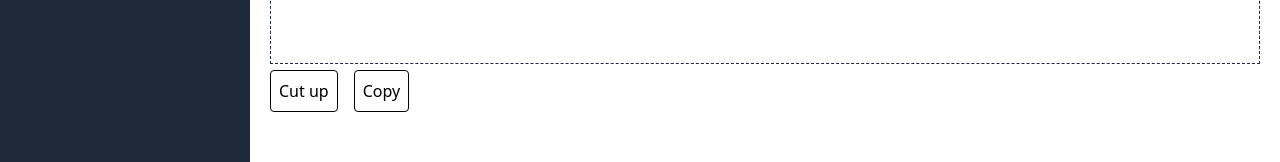
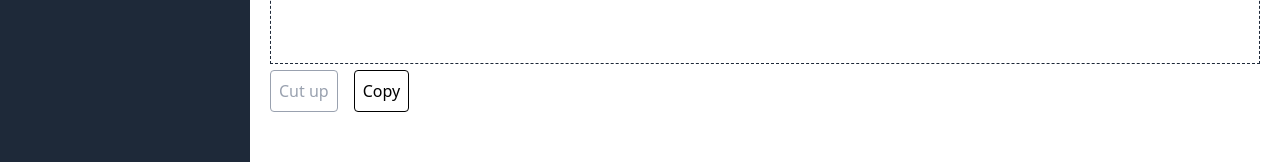
Before and after one commit to dku7/cut-up-tool, a React (Vite) app: page / in a window 1280 px wide. Shown: the part 432-594 px from the top of the page. Built offline with nearby package versions, Linux system fonts and the light colour scheme.

Commit message:
create CutUpButton, disable when InputText is empty

```diff
--- /dev/null
+++ b/src/components/CutUpButton.tsx
@@ -0,0 +1,22 @@
+import { memo } from "react";
+
+interface CutUpButtonProps {
+  disabled: boolean;
+  handleCutUpText: () => void;
+}
+
+export const CutUpButton = memo(function CutUpButton({
+  disabled,
+  handleCutUpText,
+}: CutUpButtonProps) {
+  return (
+    <button
+      onClick={handleCutUpText}
+      disabled={disabled}
+      className={`border p-2 rounded hover:cursor-pointer mr-4 mb-4 ${
+        disabled ? "text-gray-400" : "text-black"
+      }`}>
+      Cut up
+    </button>
+  );
+});
--- a/src/components/TextConsumer.tsx
+++ b/src/components/TextConsumer.tsx
@@ -3,6 +3,7 @@ import { CutUpOutput } from "./CutUpOutput";
 import { CopyButton } from "./CopyButton";
 import { getRandomLineLength } from "../utils/utils";
 import { CutUpFormat, CutUpLength } from "../types/types";
+import { CutUpButton } from "./CutUpButton";
 
 interface TextConsumerProps {
   cutUpLength: CutUpLength;
@@ -54,11 +55,7 @@ export default function TextConsumer({
         value={inputText}
         onChange={handleTextChange}></textarea>
 
-      <button
-        onClick={handleCutUpText}
-        className="border p-2 rounded hover:cursor-pointer mr-4 mb-4">
-        Cut up
-      </button>
+      <CutUpButton disabled={!inputText} handleCutUpText={handleCutUpText} />
       <CopyButton cutUpText={cutUpText} />
 
       <CutUpOutput cutUpText={cutUpText} cutUpFormat={cutUpFormat} />
```
